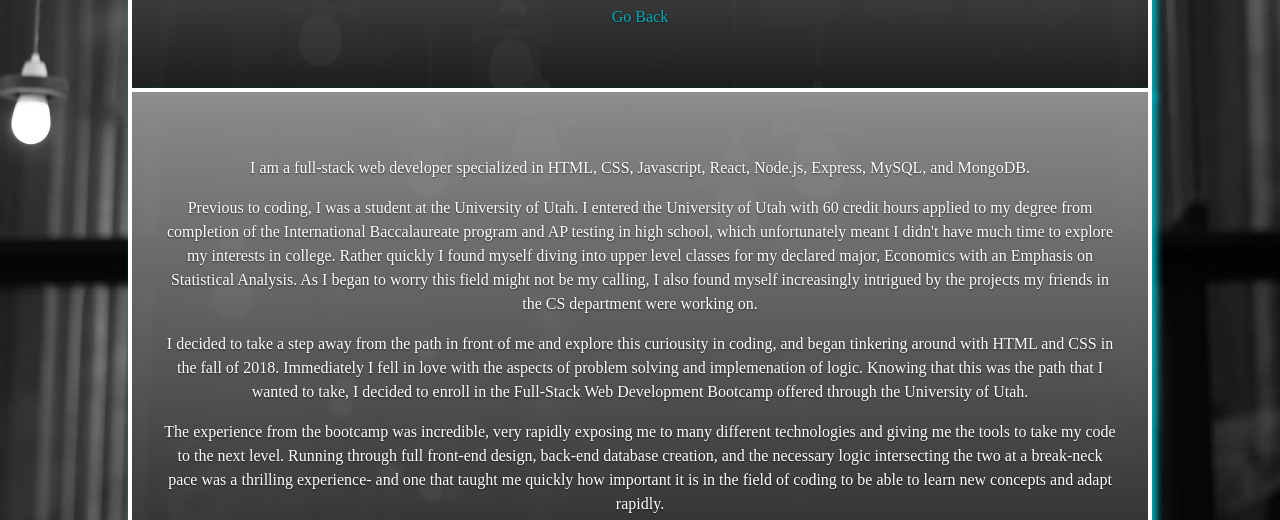
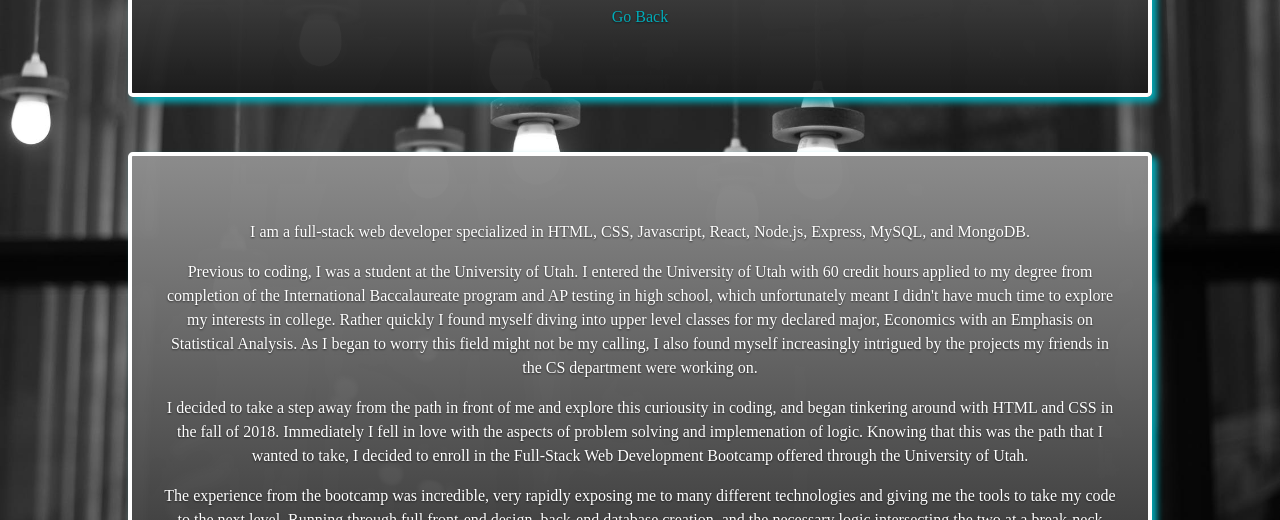
Before and after one commit to bryce-senninger/PortfolioSite, a website: page public/html/bio.html in a window 1280 px wide. Shown: the part 280-800 px from the top of the page. Drawn offline with nearby package versions, Linux system fonts and the light colour scheme; a web font is replaced by a local one.

Commit message:
minor styling tweaks for smaller screens

```diff
--- a/public/styles/styles.css
+++ b/public/styles/styles.css
@@ -118,7 +118,7 @@ hr {
     left: 50%;
     margin-left: -512px;
     text-align: center;
-    top: 46%;
+    top: 54%;
     z-index: 20;
     color: white;
     text-shadow: 0 1px 2px rgba(0,0,0,.6);
```
